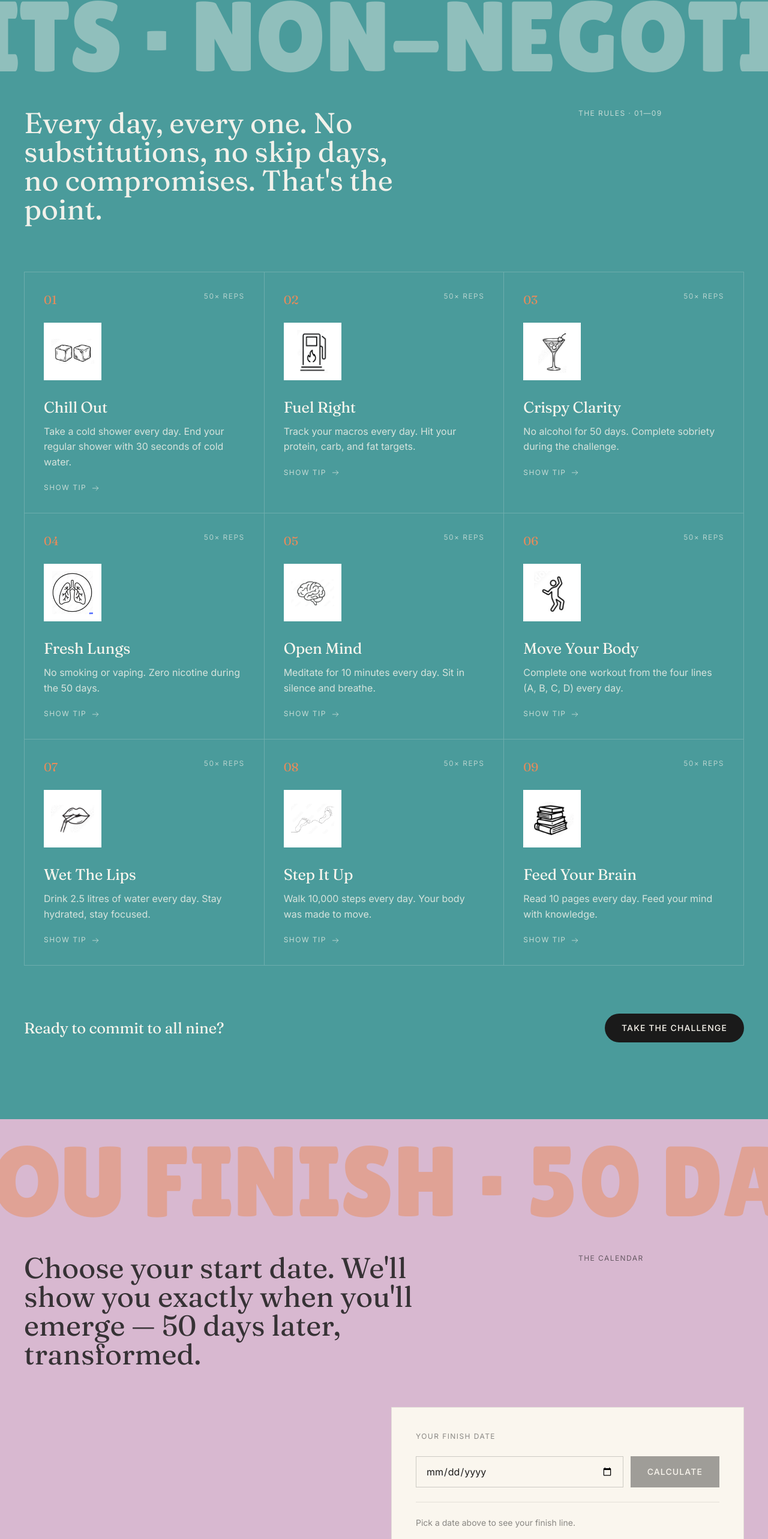
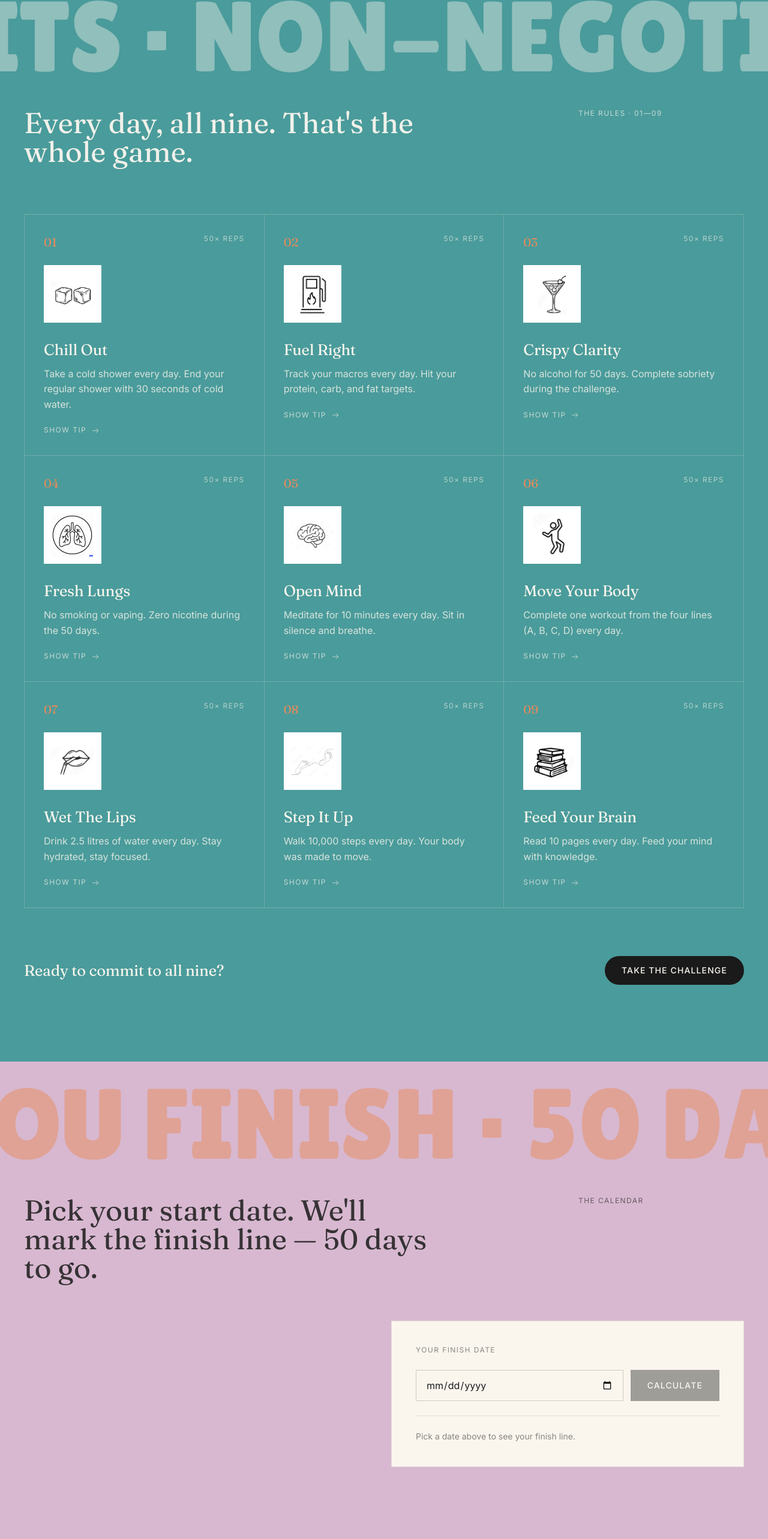
Before and after one commit to barnymurt/fit50, a Next.js app: page / in a window 1280 px wide. Shown: the part 1028-3594 px from the top of the page at 60% size. Built offline with nearby package versions, Linux system fonts and the light colour scheme.

Commit message:
Update Rules and Calculator descriptions
- Rules: Every day, all nine. That's the whole game.
- Calculator: Pick your start date. We'll mark the finish line — 50 days to go.

```diff
--- a/src/components/Calculator.tsx
+++ b/src/components/Calculator.tsx
@@ -47,7 +47,7 @@ export default function Calculator() {
         <div className="grid grid-cols-1 md:grid-cols-12 gap-8 mb-16">
           <div className="md:col-span-7">
             <p className="font-display text-3xl md:text-5xl text-ink/85 max-w-2xl leading-tight">
-              Choose your start date. We&apos;ll show you exactly when you&apos;ll emerge — 50 days later, transformed.
+              Pick your start date. We&apos;ll mark the finish line — 50 days to go.
             </p>
           </div>
           <div className="md:col-span-3 md:col-start-10">
--- a/src/components/Rules.tsx
+++ b/src/components/Rules.tsx
@@ -105,7 +105,7 @@ export default function Rules() {
         <div className="grid grid-cols-1 md:grid-cols-12 gap-8 mb-16 md:mb-20">
           <div className="md:col-span-7">
             <p className="font-display text-3xl md:text-5xl text-paper/95 max-w-2xl leading-tight">
-              Every day, every one. No substitutions, no skip days, no compromises. That&apos;s the point.
+              Every day, all nine. That&apos;s the whole game.
             </p>
           </div>
           <div className="md:col-span-3 md:col-start-10">
--- a/src/components/Tracker.tsx
+++ b/src/components/Tracker.tsx
@@ -183,7 +183,7 @@ export default function Tracker() {
         <div className="grid grid-cols-1 md:grid-cols-12 gap-8 mb-12 md:mb-16">
           <div className="md:col-span-7">
             <p className="font-display text-3xl md:text-5xl text-ink/85 max-w-2xl leading-tight">
-              Tap each habit as you complete it. Your streak calculates automatically. Local-first; no account needed to start.
+              Tap a habit off your list and watch your streak grow.
             </p>
           </div>
           <div className="md:col-span-3 md:col-start-10">
--- a/src/components/Workouts.tsx
+++ b/src/components/Workouts.tsx
@@ -61,7 +61,7 @@ export default function Workouts() {
         <div className="grid grid-cols-1 md:grid-cols-12 gap-8 mb-16 md:mb-20">
           <div className="md:col-span-8">
             <p className="font-display text-3xl md:text-5xl text-paper/95 max-w-3xl leading-tight">
-              Repeat the cycle: <span className="text-coral">A · B · C · D · A · B · C · D</span>. One line per day. The pattern matters more than the specifics.
+              Cycle through A · B · C · D, one a day, on repeat. Show up — the exact moves are flexible.
             </p>
           </div>
           <div className="md:col-span-3 md:col-start-10">
```
